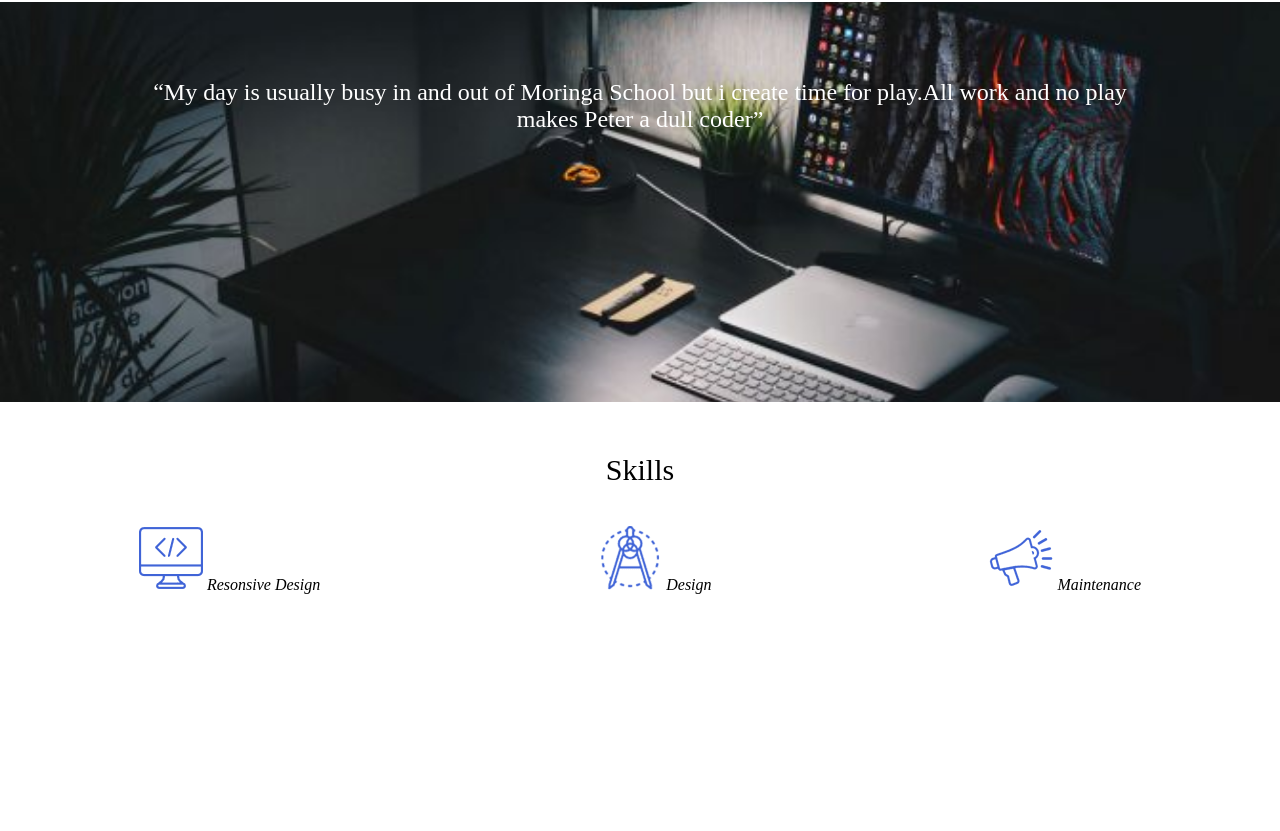
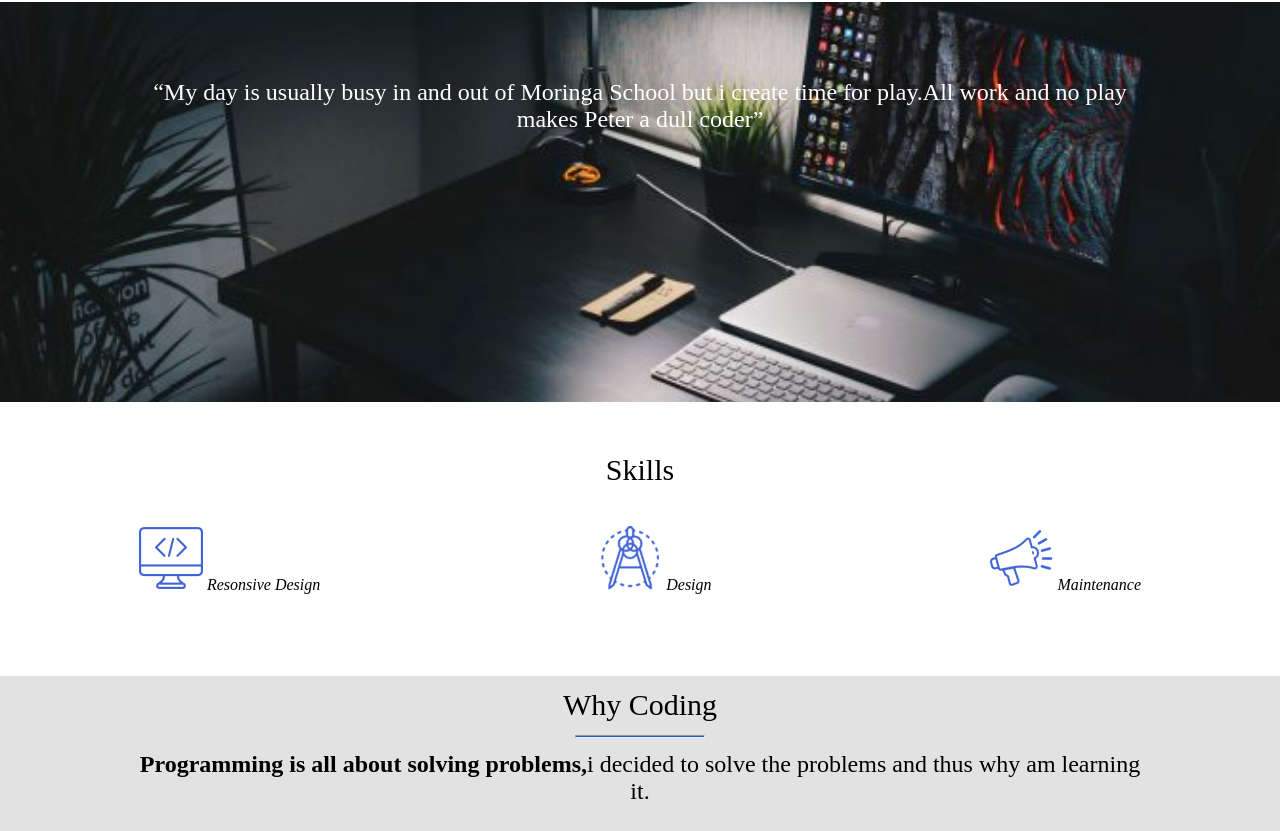
Before and after one commit to peterndungukamau/Portfolio, a plain HTML site: page index.html in a window 1280 px wide. Shown: the part 2000-2831 px from the top of the page. Before the commit the page ends 2612 px from the top, so only its background shows below. Drawn offline with Linux system fonts and the light colour scheme.

Commit message:
add why coding

```diff
--- a/css/styles.css
+++ b/css/styles.css
@@ -269,3 +269,34 @@ background-color:#000;
   font-weight: 200;
   text-align: center;
 }
+
+#cent{
+  background-color: #e2e2e2;
+}
+
+.Coding h2{
+  padding: 1%;
+  color: #000;
+  font-size: 30px;
+  font-family: monteserrat sans-serif;
+  font-weight: 200;
+  text-align: center;
+}
+.Coding p{
+  padding: 1% 10% 2% 10%;
+  color: #000;
+  font-size: 24px;
+  font-family: monteserrat sans-serif;
+  font-weight: 200;
+  text-align: center;
+}
+
+.Coding hr{
+  background-color: #155FDA;
+  width: 10%;
+  height: 1px;
+}
+
+#Coding{
+  padding-top: 5%;
+}
--- a/index.html
+++ b/index.html
@@ -106,6 +106,16 @@
          </div>
         </div>
       </section>
+      <section id="Coding">
+          <div class="Coding">
+          <center id="cent">
+           <h2>Why Coding</h2>
+           <hr>
+           <p><strong>Programming is all about solving problems,</strong>i decided to solve the problems and thus why am learning it.
+           </p>
+          </center>
+          </div>
+           </section>
   </div>
 </body>
 </html>
```
